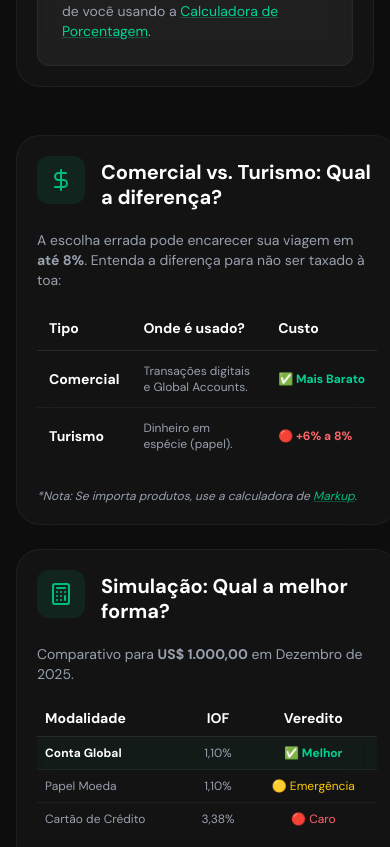
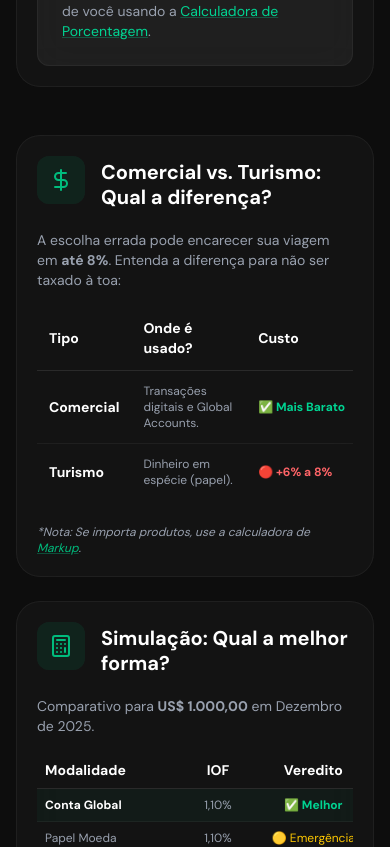
Before and after one commit to lucasgomesc1993/Site-App-Financeiro, a React (Vite) app: page /calculadoras/conversor-moedas in a window 390 px wide. Shown: the part 4660-5507 px from the top of the page. Built offline with nearby package versions, Linux system fonts and the light colour scheme.

Commit message:
fix(ui): resolve overflow in grid cards by adding min-w-0

```diff
--- a/components/tools/CurrencyConverterPage.tsx
+++ b/components/tools/CurrencyConverterPage.tsx
@@ -471,7 +471,7 @@ export function CurrencyConverterPage() {
 
                 {/* Comercial vs Turismo & Simulação */}
                 <div className="grid md:grid-cols-2 gap-6 md:gap-8 mb-12">
-                    <div className="bg-[#1a1a1a]/50 backdrop-blur-xl border border-white/5 rounded-3xl p-5 md:p-8 animate-in fade-in slide-in-from-bottom-4 duration-700">
+                    <div className="bg-[#1a1a1a]/50 backdrop-blur-xl border border-white/5 rounded-3xl p-5 md:p-8 animate-in fade-in slide-in-from-bottom-4 duration-700 min-w-0">
                         <div className="flex items-start gap-4 mb-5">
                             <div className="bg-emerald-500/10 p-3 rounded-xl shrink-0">
                                 <DollarSign className="w-6 h-6 text-emerald-500" />
@@ -484,7 +484,7 @@ export function CurrencyConverterPage() {
                             <p className="text-sm md:text-base">
                                 A escolha errada pode encarecer sua viagem em <strong>até 8%</strong>. Entenda a diferença para não ser taxado à toa:
                             </p>
-                            <div className="overflow-x-auto w-full pb-2">
+                            <div className="overflow-x-auto w-full max-w-full pb-2">
                                 <table className="w-full text-left border-collapse text-sm min-w-[320px]">
                                     <thead>
                                         <tr className="border-b border-white/10">
@@ -513,7 +513,7 @@ export function CurrencyConverterPage() {
                         </div>
                     </div>
 
-                    <div className="bg-[#1a1a1a]/50 backdrop-blur-xl border border-white/5 rounded-3xl p-5 md:p-8 animate-in fade-in slide-in-from-bottom-4 duration-700 delay-200">
+                    <div className="bg-[#1a1a1a]/50 backdrop-blur-xl border border-white/5 rounded-3xl p-5 md:p-8 animate-in fade-in slide-in-from-bottom-4 duration-700 delay-200 min-w-0">
                         <div className="flex items-start gap-4 mb-5">
                             <div className="bg-emerald-500/10 p-3 rounded-xl shrink-0">
                                 <Calculator className="w-6 h-6 text-emerald-500" />
@@ -526,7 +526,7 @@ export function CurrencyConverterPage() {
                             <p className="text-sm md:text-base">
                                 Comparativo para <strong>US$ 1.000,00</strong> em Dezembro de 2025.
                             </p>
-                            <div className="overflow-x-auto w-full pb-2">
+                            <div className="overflow-x-auto w-full max-w-full pb-2">
                                 <table className="w-full text-left border-collapse text-sm min-w-[340px]">
                                     <thead>
                                         <tr className="border-b border-white/10">
```
